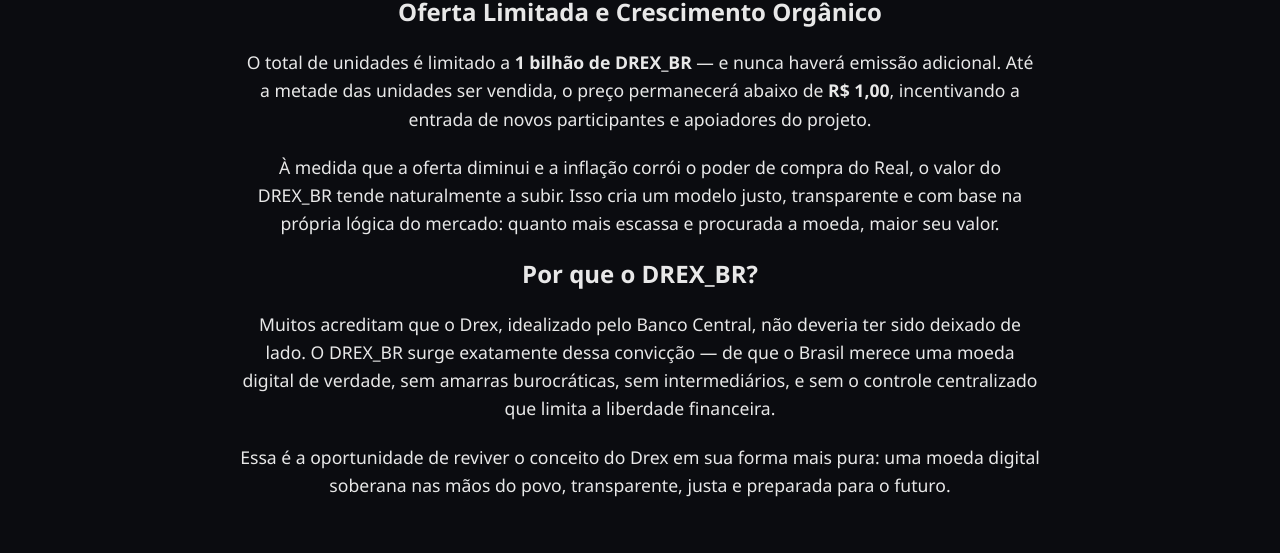
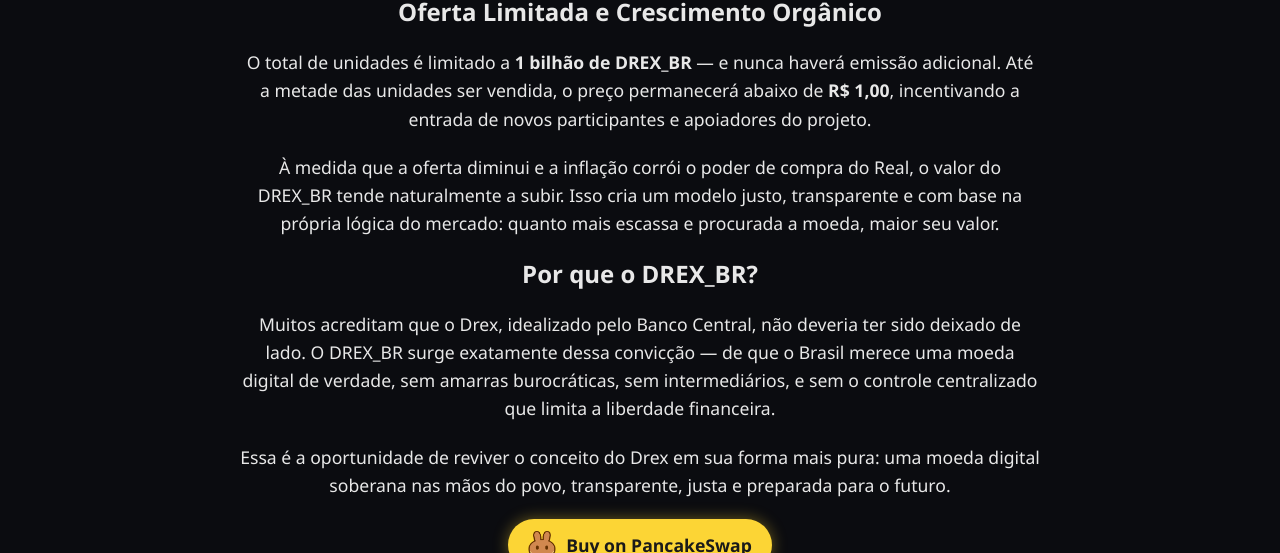
Before and after one commit to brazildrex/drexbr, a plain HTML site: page index.html in a window 1280 px wide. Shown: the part 1198-1751 px from the top of the page. Drawn offline with Linux system fonts and the light colour scheme; grey boxes are pictures that could not be loaded.

Commit message:
Update index.html
new buy button fix x.com link

```diff
--- a/index.html
+++ b/index.html
@@ -171,10 +171,15 @@
         <p>Muitos acreditam que o Drex, idealizado pelo Banco Central, não deveria ter sido deixado de lado. O DREX_BR surge exatamente dessa convicção — de que o Brasil merece uma moeda digital de verdade, sem amarras burocráticas, sem intermediários, e sem o controle centralizado que limita a liberdade financeira.</p>
 
         <p>Essa é a oportunidade de reviver o conceito do Drex em sua forma mais pura: uma moeda digital soberana nas mãos do povo, transparente, justa e preparada para o futuro.</p>
+
+        <a class="buy-button" href="https://pancakeswap.finance/swap?outputCurrency=0xe2e22a0a7Dd81C6E8E6f253BBbc3180697d018d4" target="_blank">
+          <img src="pancakeswap.png" alt="PancakeSwap"> Buy on PancakeSwap
+        </a>
+
       </main>
 
       <center>
-        <a href="https://x.com/Drex_Br" target="_blank" rel="noopener">
+        <a href="https://x.com/BrazilDrex" target="_blank" rel="noopener">
           <img width="36px" height="36px" src="https://upload.wikimedia.org/wikipedia/commons/5/57/X_logo_2023_%28white%29.png" alt="X (Twitter)"></a>
         <a href="https://t.me/DREX_BR" target="_blank" rel="noopener">
           <img width="36px" height="36px" src="https://upload.wikimedia.org/wikipedia/commons/8/82/Telegram_logo.svg" alt="Telegram"></a>
@@ -216,10 +221,15 @@
         <p>Many believe that Drex, envisioned by the Central Bank, should not have been abandoned. DREX_BR arises from this belief — that Brazil deserves a true digital currency, without bureaucracy, intermediaries, or centralized control that limits financial freedom.</p>
 
         <p>This is the opportunity to revive the Drex concept in its purest form: a sovereign digital currency in the hands of the people — transparent, fair, and ready for the future.</p>
+
+        <a class="buy-button" href="https://pancakeswap.finance/swap?outputCurrency=0xe2e22a0a7Dd81C6E8E6f253BBbc3180697d018d4" target="_blank">
+          <img src="pancakeswap.png" alt="PancakeSwap"> Buy on PancakeSwap
+        </a>
+
       </main>
 
       <center>
-        <a href="https://x.com/Drex_Br" target="_blank">
+        <a href="https://x.com/BrazilDrex" target="_blank">
           <img width="36px" height="36px" src="https://upload.wikimedia.org/wikipedia/commons/5/57/X_logo_2023_%28white%29.png" alt="X (Twitter)"></a>
         <a href="https://t.me/DREX_BR" target="_blank">
           <img width="36px" height="36px" src="https://upload.wikimedia.org/wikipedia/commons/8/82/Telegram_logo.svg" alt="Telegram"></a>
```
